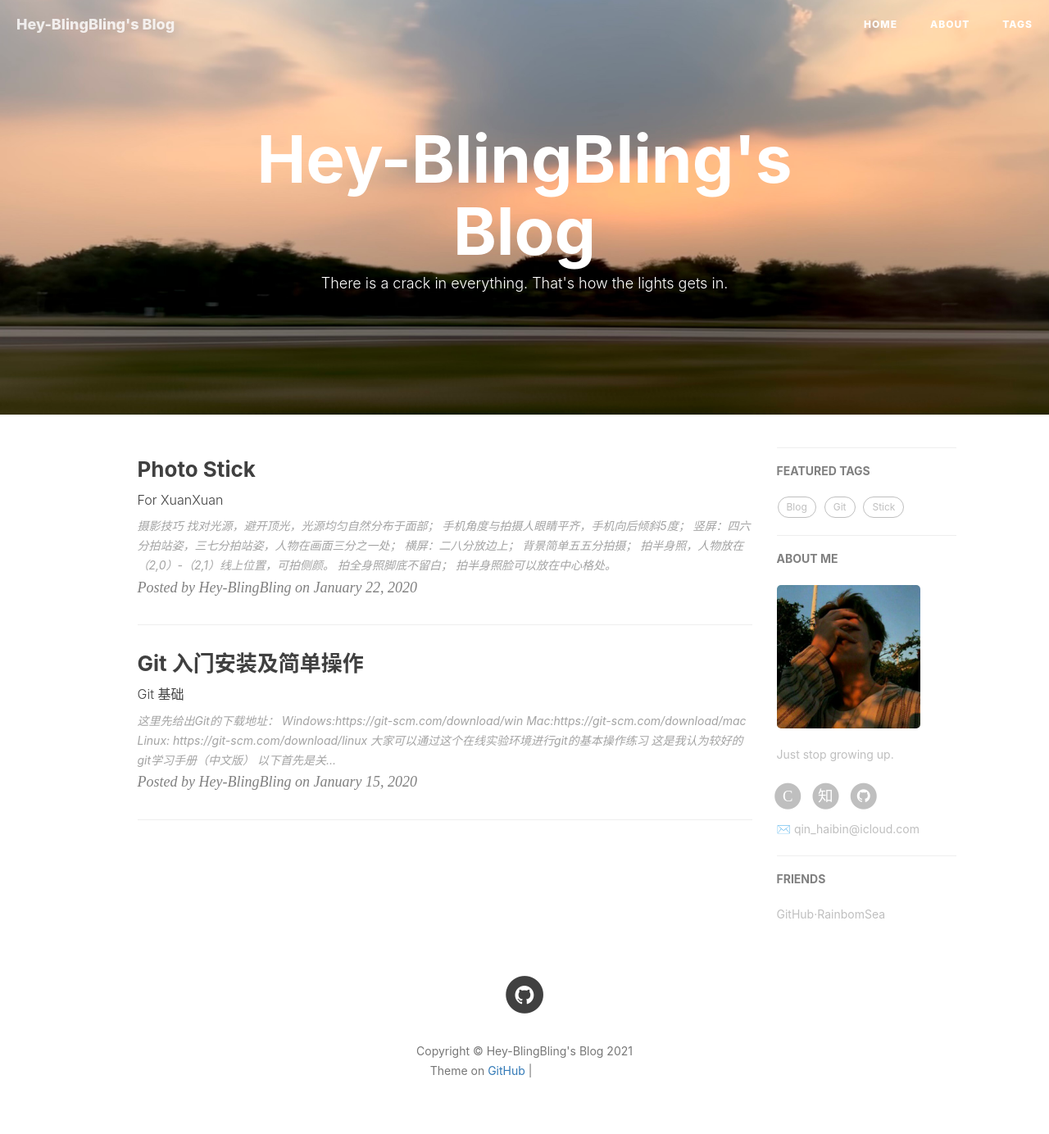
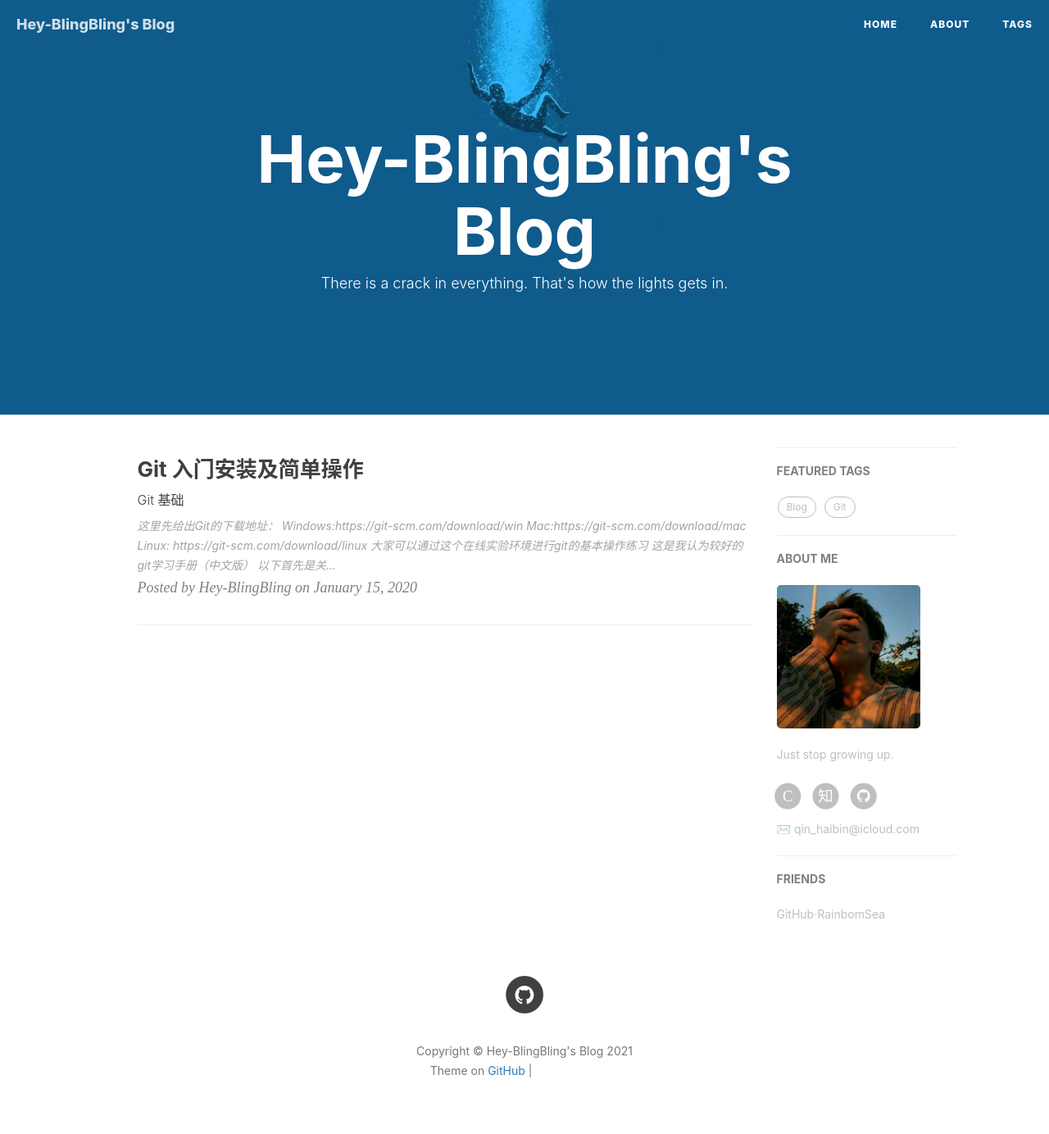
Before and after one commit to Hey-BlingBling/Hey-BlingBling.github.io, a Jekyll site: the page built from index.html, in a window 1280 px wide. Shown: the whole page at 82% size. Built offline with Jekyll 4.4.1, drawn with Linux system fonts in a browser that asks for light colours; nearby versions of some CDN libraries; the list of posts is cut into pages by our own code; comment, search, counter and statistics services are not loaded; grey boxes are pictures that could not be loaded.

Commit message:
Change background.

```diff
--- a/_config.yml
+++ b/_config.yml
@@ -1,7 +1,7 @@
 # Site settings | 网站设置
 title: Hey-BlingBling's Blog
 SEOTitle: Hey-BlingBling's Blog
-header-img: img/home-bg.JPG
+header-img: img/home-bg.jpg
 email: qin_haibin@icloud.com
 description: "Hey-BlingBling's Blog"
 keyword: "Hey-BlingBling's Blog and Diary"
--- a/_posts/2020-01-22-Photo Stick.md
+++ /dev/null
@@ -1,21 +0,0 @@
----
-layout:     post
-title:      "Photo Stick"
-subtitle:   "For XuanXuan"
-date:       2020-01-22
-author:     Hey-BlingBling
-header-img: img/post-web.jpg
-catalog: true
-tags:
-    - Stick
----
-# 摄影技巧
-
-1. 找对光源，避开顶光，光源均匀自然分布于面部；
-2. 手机角度与拍摄人眼睛平齐，手机向后倾斜5度；
-3. 竖屏：四六分拍站姿，三七分拍站姿，人物在画面三分之一处；
-4. 横屏：二八分放边上；
-5. 背景简单五五分拍摄；
-6. 拍半身照，人物放在（2,0）-（2,1）线上位置，可拍侧颜。
-7. 拍全身照脚底不留白；
-8. 拍半身照脸可以放在中心格处。
--- a/about.html
+++ b/about.html
@@ -2,7 +2,7 @@
 layout: page
 title: "About"
 description: "永远热烈，永远尽享欢愉。永远心跳，永远年少青春。"
-header-img: "img/about-bg.JPG"
+header-img: "img/about-bg.jpg"
 ---
 
 <div class="zh post-container">
--- a/tags.html
+++ b/tags.html
@@ -2,7 +2,7 @@
 title: TAGS
 layout: default
 description: "世界会慢慢清晰可见，我和我重新携手前行。"
-header-img: "img/tag-bg.PNG"
+header-img: "img/tag-bg.jpg"
 ---
 
 <!-- Page Header -->
```
Also changed, not shown: img/404-bg.jpg, img/about-bg.JPG, img/home-bg.JPG, img/tag-bg.PNG (deleted), img/tag-bg.jpg (added).
